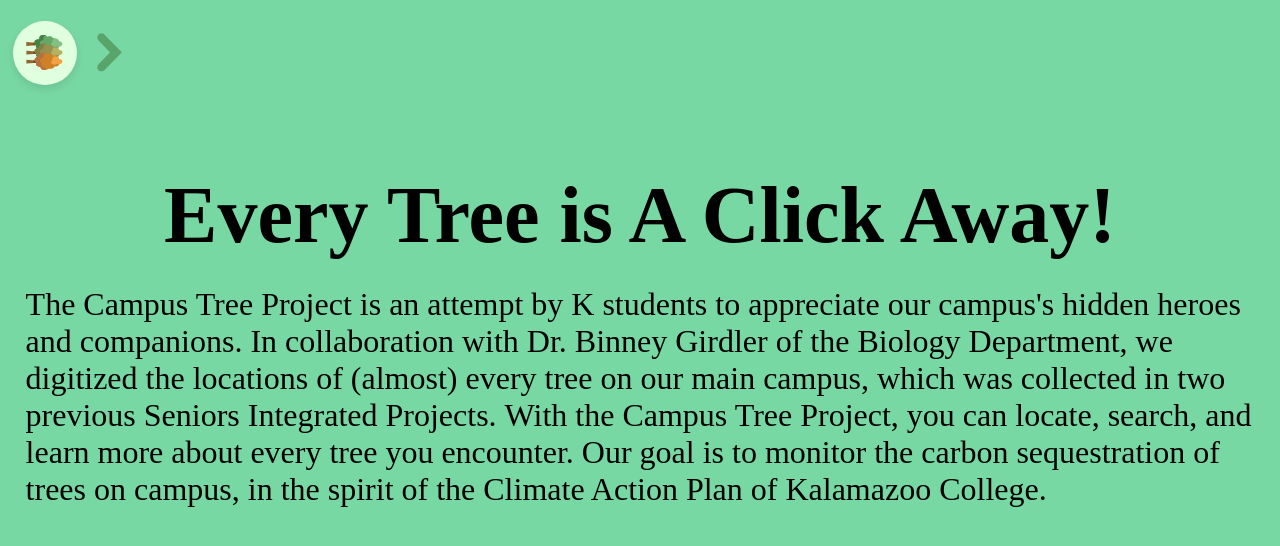
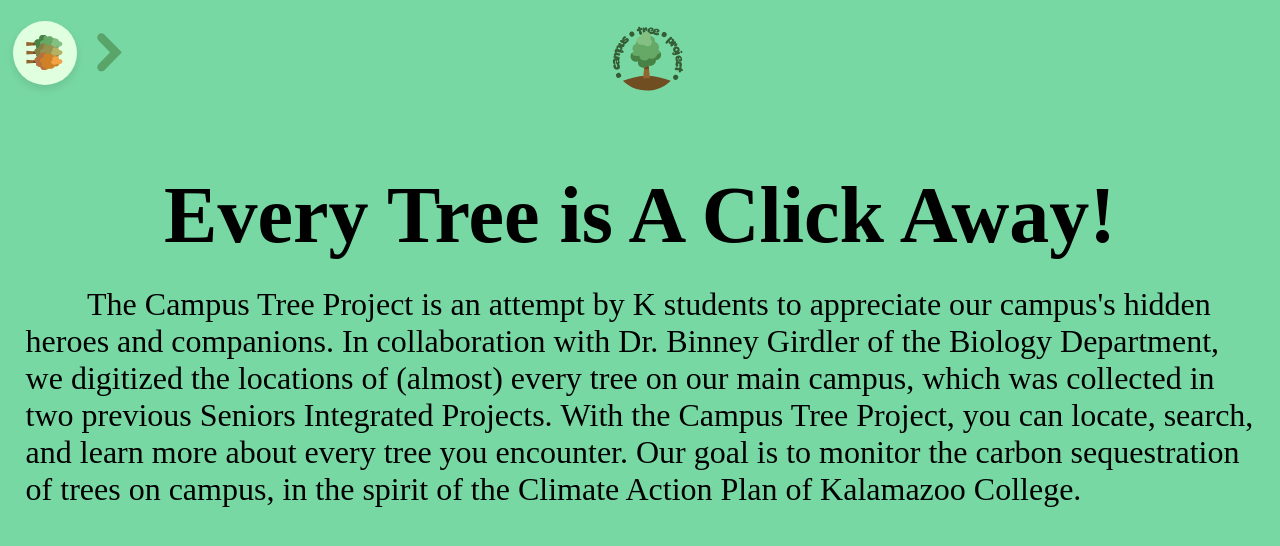
Before and after one commit to chauta03/the-lorax-frontend, a React (Create React App) app in the folder the-lorax/: page /about in a window 1280 px wide. Shown: the top 546 px of the page. Built offline with nearby package versions, Linux system fonts and the light colour scheme; some icons are missing; the HTML template or start-up script is replaced by a standard one; a web font is replaced by a local one.

Commit message:
Fix about page

```diff
--- a/the-lorax/src/app/pages/about/about.css
+++ b/the-lorax/src/app/pages/about/about.css
@@ -44,4 +44,5 @@
     margin-left: 2%;
     margin-right: 2%;
     margin-bottom: 3%;
+    text-indent: 5%;
 }
--- a/the-lorax/src/app/pages/about/about.tsx
+++ b/the-lorax/src/app/pages/about/about.tsx
@@ -1,12 +1,16 @@
 import { useState } from 'react';
 import Header from '../../components/header'
 import './about.css';
+import logo from '../../../images/logo.svg';
 import { ReactComponent as AboutBanner } from '../../../images/about_banner.svg';
 
 export default function About() {
 
     return (
         <div className="about_background">
+            <div className='logo-container' style={{top: '2%'}}>
+                <img src={logo} className='logo-icon'/>
+            </div>
             <div className="about-body">
                 <AboutBanner className='about-banner-background'></AboutBanner>
                 <div className='every-tree-text-container'>
```
